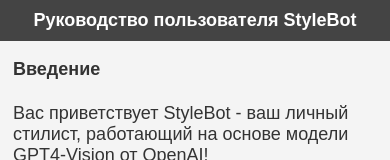
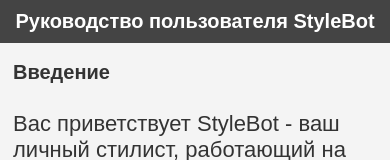
Before and after one commit to sergeysoloschenko/style-bot-help, a plain HTML site: page index.html in a window 390 px wide. Shown: the top 160 px of the page. Drawn offline with Linux system fonts and the light colour scheme.

Commit message:
Add files via upload

```diff
--- a/style.css
+++ b/style.css
@@ -46,7 +46,7 @@
 /* Responsive Design */
 @media (max-width: 768px) {
     body {
-        font-size: 16px;
+        font-size: 22px;
     }
 
     h1, h2, h3 {
@@ -59,13 +59,13 @@
     }
 
     footer {
-        font-size: 18px;
+        font-size: 22px;
     }
 }
 
 @media (max-width: 480px) {
     body {
-        font-size: 18px;
+        font-size: 22px;
     }
 
     header, footer {
@@ -73,11 +73,11 @@
     }
 
     h1 {
-        font-size: 18px;
+        font-size: 20px;
     }
 
     h2, h3 {
-        font-size: 18px;
+        font-size: 20px;
     }
 
     section, article {
```
